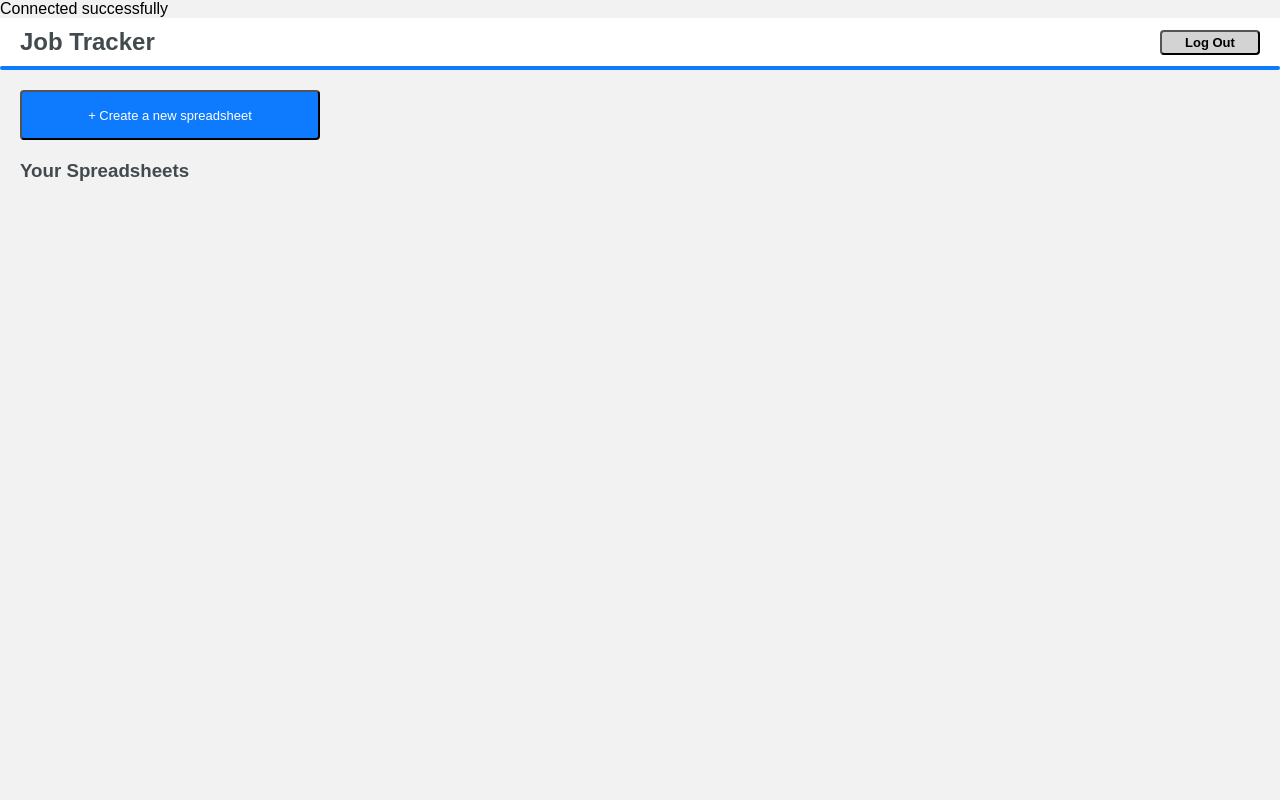
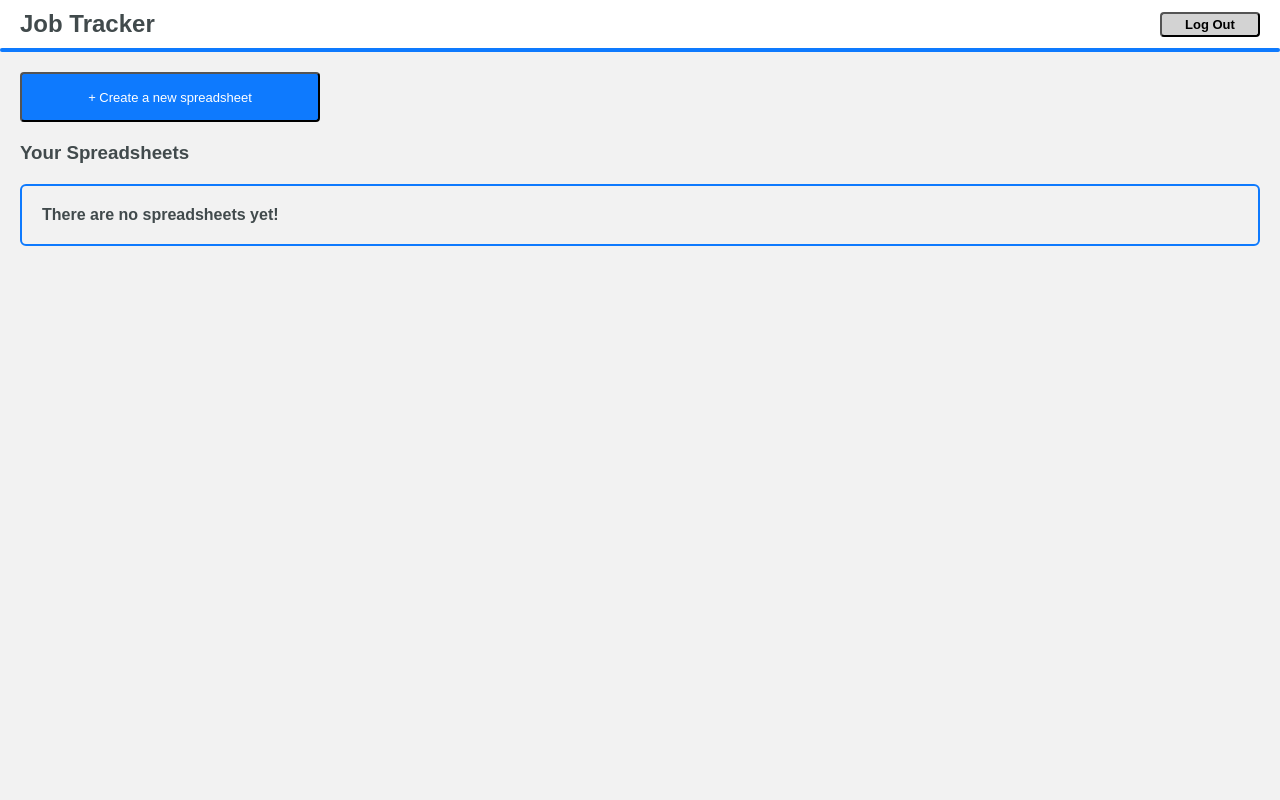
Before and after one commit to huntermar3/Job-Tracker, a PHP site: page /views/dashboard.php in a window 1280 px wide. Run offline with PHP 8.4, Linux system fonts and the light colour scheme; the visitor is signed in with stand-in values (Sample User, id 1); tables that the repository leaves empty hold one stand-in row (values such as "Sample post").

Commit message:
added css for spreadsheets, show a msg for when an user has zero spreadsheets

```diff
--- a/config/database.php
+++ b/config/database.php
@@ -29,5 +29,5 @@ if ($conn->connect_error) {
 
 $conn->set_charset("utf8");
 
-echo "Connected successfully";
+// echo "Connected successfully";
 ?>
--- a/css/dashboard.css
+++ b/css/dashboard.css
@@ -143,3 +143,23 @@ hr {
     font-size: 20px;
     cursor: pointer;
 }
+
+.spreadsheets-container{
+    display: grid;
+    background: #f2f2f2;
+    width: calc(100% - 20px);
+    height: calc(100% - 20px);
+    border: 2px solid #0E7AFE;
+    border-radius: 6px;
+    grid-template-columns: repeat(3, 1fr);
+    gap: 20px;
+    padding: 20px;
+    margin-top: 20px;
+    box-sizing: border-box;
+}
+
+.empty-spreadsheets-text{
+    color: #414a4c ;
+    font-weight: 600;
+
+}
--- a/views/dashboard.php
+++ b/views/dashboard.php
@@ -5,12 +5,12 @@
     require_once "../config/database.php";
 
     //make sure the user is logged in, _SESSION is an array that stores tokens. When the user logs in this should 'username' should be stored
-    if(!isset($_SESSION['username'])){
-        header("Location: login.php");
-        exit();
-    }
+    // if(!isset($_SESSION['username'])){
+    //     header("Location: login.php");
+    //     exit();
+    // }
 
-    $username = $_SESSION['username'];
+    // $username = $_SESSION['username'];
 
     // find the user id so we can reference that id in all the spreadsheets
     $sql = $conn->prepare(
@@ -24,9 +24,10 @@
 
     if ($row = $result->fetch_assoc()) {
         $user_id = $row['UserID'];
-    } else {
-        die("User not found.");
     }
+    // } else {
+    //     die("User not found.");
+    // }
 
     $sql->close();
 
@@ -84,6 +85,15 @@
                 </form>
             </div>
         </div>
+
+        <?php
+            echo "<div class = 'spreadsheets-container'> " ;
+            if(empty($spreadsheets)){
+                echo "<h4 class = 'empty-spreadsheets-text'>There are no spreadsheets yet! </h4>" ;
+            }
+
+            echo "</div>";
+        ?>
     </div>
 
 </div>
```
